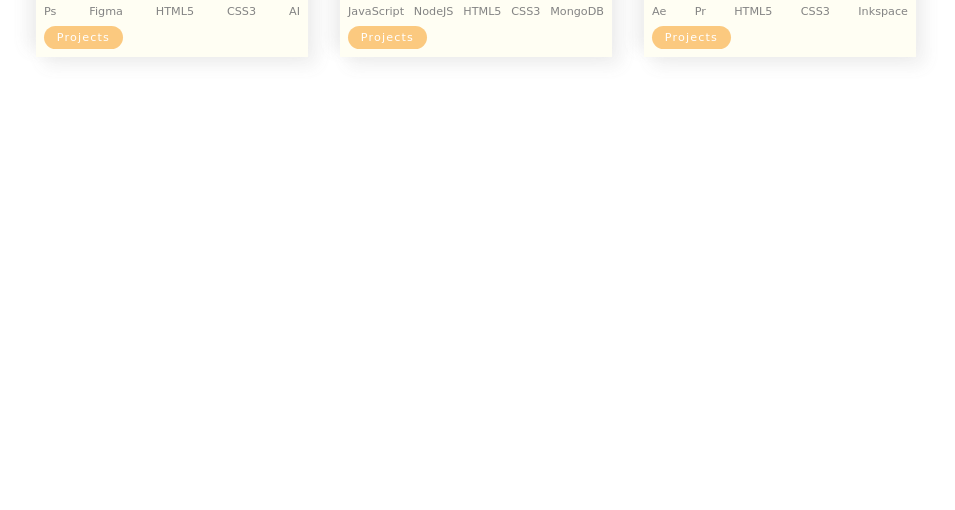
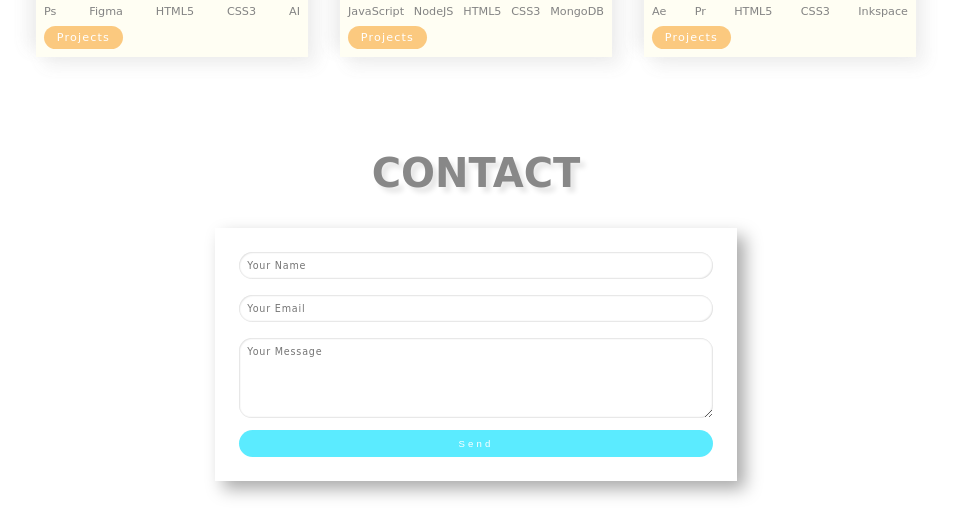
Before and after one commit to gokseloz/Company-Introduction, a website: page index.html in a window 1280 px wide. Shown: the part 1026-1536 px from the top of the page, without its empty margins (164-1119 px from the left). Before the commit the page ends 1115 px from the top, so only its background shows below. Drawn offline with Linux system fonts and the light colour scheme; a web font is replaced by a local one.

Commit message:
mobile done

```diff
--- a/index.html
+++ b/index.html
@@ -107,12 +107,13 @@
                     </ul>
                     <a href="#" class="member-projects">Projects</a>
                     <div class="member-aboutMe">
-                        <h4 >About Me</h4>
-                        <p class="member-story">Lorem ipsum dolor sit amet consectetur adipisicing elit. Reprehenderit
-                            obcaecati blanditiis aspernatur ab doloribus optio nesciunt adipisci fugiat quia veritatis
-                            doloremque tempore ipsum sunt atque exercitationem perspiciatis, beatae aliquam voluptates
-                            perferendis. Doloribus exercitationem adipisci, quidem veritatis temporibus magni. Sunt,
-                            exercitationem?
+                        <h4>About Me</h4>
+                        <p class="member-story">
+                            Sam was the youngest son of Hamfast and Bell Gamgee, and had many brothers and sisters. A
+                            gardener by trade, Sam seemed to be a simple Hobbit of plain speech. However, his love for
+                            Elves, his gift for poetry, and his belief that the world contained greater wonders than
+                            most hobbits were aware of (all nurtured by his tutor Bilbo Baggins) set him apart from the
+                            beginning
                         </p>
                     </div>
                     <button class="member-btn">
@@ -132,12 +133,13 @@
                     </ul>
                     <a href="#" class="member-projects">Projects</a>
                     <div class="member-aboutMe">
-                        <h4 >About Me</h4>
-                        <p class="member-story">Lorem ipsum dolor sit amet consectetur adipisicing elit. Reprehenderit
-                            obcaecati blanditiis aspernatur ab doloribus optio nesciunt adipisci fugiat quia veritatis
-                            doloremque tempore ipsum sunt atque exercitationem perspiciatis, beatae aliquam voluptates
-                            perferendis. Doloribus exercitationem adipisci, quidem veritatis temporibus magni. Sunt,
-                            exercitationem?
+                        <h4>About Me</h4>
+                        <p class="member-story">
+                            Pippin was born to Paladin Took II and Eglantine Banks on the spring of TA 2990 (SR 1390).
+                            He was the youngest of four children and had three older sisters, Pearl, Pimpernel, and
+                            Pervinca. His father's sister, Esmeralda Took, was the mother of Meriadoc Brandybuck, thus
+                            making Pippin and Merry first cousins. Through his father, Pippin was the second-cousin
+                            once-removed of Frodo Baggins, and the first-cousin twice-removed of Bilbo.
                         </p>
                     </div>
                     <button class="member-btn">
@@ -157,12 +159,13 @@
                     </ul>
                     <a href="#" class="member-projects">Projects</a>
                     <div class="member-aboutMe">
-                        <h4 >About Me</h4>
-                        <p class="member-story">Lorem ipsum dolor sit amet consectetur adipisicing elit. Reprehenderit
-                            obcaecati blanditiis aspernatur ab doloribus optio nesciunt adipisci fugiat quia veritatis
-                            doloremque tempore ipsum sunt atque exercitationem perspiciatis, beatae aliquam voluptates
-                            perferendis. Doloribus exercitationem adipisci, quidem veritatis temporibus magni. Sunt,
-                            exercitationem?
+                        <h4>About Me</h4>
+                        <p class="member-story">
+                            Gimli was the son of Glóin and a nephew of Óin, both former companions of Bilbo Baggins. He
+                            was a descendant of Durin the Deathless, father of the first house of dwarven people. Gimli
+                            stemmed from but was not an inheritor of, the royal line. Through his father, Gimli was also
+                            the first cousin once removed (or "nephew", for simplicity's sake) of Balin, Lord of Moria,
+                            and his brother Dwalin, two more former companions of Bilbo
                         </p>
                     </div>
                     <button class="member-btn">
@@ -173,6 +176,21 @@
         </div>
     </section>
 
+    <section class="contact">
+        <div class="contact-wrapper">
+            <h2 class="contact-heading">CONTACT</h2>
+            <div class="contact-form-wrapper">
+                <img src="images/form-img.png" alt="letter" class="contact-img">
+                <form action="#" class="contact-form">
+                    <input type="text" placeholder="Your Name" class="form-name">
+                    <input type="email" placeholder="Your Email"  class="form-email">
+                    <textarea placeholder="Your Message" class="form-textArea"></textarea>
+                    <button type="submit" class="form-btn">Send</button>
+                </form>
+            </div>
+        </div>
+    </section>
+
 
     <script src="js/script.js"></script>
 </body>
--- a/scss/main.scss
+++ b/scss/main.scss
@@ -161,12 +161,12 @@
         display: flex;
         flex-direction: column;
         align-items: center;
+        padding: 2rem;
     }
 
     &-heading {
         font-size: 2.5rem;
         color: $c-gray;
-        margin-top: 2rem;
         margin-bottom: 2rem;
         text-shadow: .3rem .3rem .3rem rgba($c-black, 0.1);
     }
@@ -278,7 +278,7 @@
                 transition: transform .5s;
 
                 &.active {
-                  transform: rotate(400deg);
+                    transform: rotate(400deg);
                 }
 
                 div {
@@ -288,9 +288,82 @@
                     position: absolute;
                     top: 50%;
                     left: 50%;
-                    transform: translate(-50%,-50%);
+                    transform: translate(-50%, -50%);
                 }
             }
         }
     }
 }
+
+.contact {
+    position: relative;
+
+    &-wrapper {
+        width: 100%;
+        display: flex;
+        flex-direction: column;
+        align-items: center;
+        padding: 1.8rem;
+    }
+
+    &-heading {
+        font-size: 2.5rem;
+        color: $c-gray;
+        margin-bottom: 2rem;
+        text-shadow: .3rem .3rem .3rem rgba($c-black, 0.1);
+    }
+
+    &-img {
+        display: none;
+    }
+
+    &-form {
+        padding: 1.5rem;
+        box-shadow: .5rem .5rem 1rem #aaa;
+
+
+        .form-name,
+        .form-email {
+            font-size: .6rem;
+            font-family: $bellota;
+            letter-spacing: .05rem;
+            width: 100%;
+            padding: .5rem;
+            margin-bottom: .5rem;
+            border-radius: 1rem;
+            border: none;
+            box-shadow: inset 0.05rem 0.05rem 0.1rem #ddd, inset -0.05rem -0.05rem 0.1rem #ddd;
+        }
+
+        .form-email{
+            margin-top: .5rem;
+        }
+
+        .form-textArea {
+            font-size: .6rem;
+            letter-spacing: .05rem;
+            font-family: $bellota;
+            width: 100%;
+            min-height: 5rem;
+            max-height: 20rem;
+            border: none;
+            border-radius: .8rem;
+            padding: .5rem;
+            resize: vertical;
+            box-shadow: inset 0.05rem 0.05rem 0.1rem #ddd, inset -0.05rem -0.05rem 0.1rem #ddd;
+            margin-top: .5rem;
+            margin-bottom: .5rem;
+        }
+
+        .form-btn{
+            border: none;
+            width: 100%;
+            padding: .5rem;
+            color: $c-white;
+            font-size: .6rem;
+            letter-spacing: .2rem;
+            border-radius: 2rem;
+            background-color: $c-turquois;
+        }
+    }
+}
```
Also changed, not shown: css/main.css, images/team-member-3.png.
